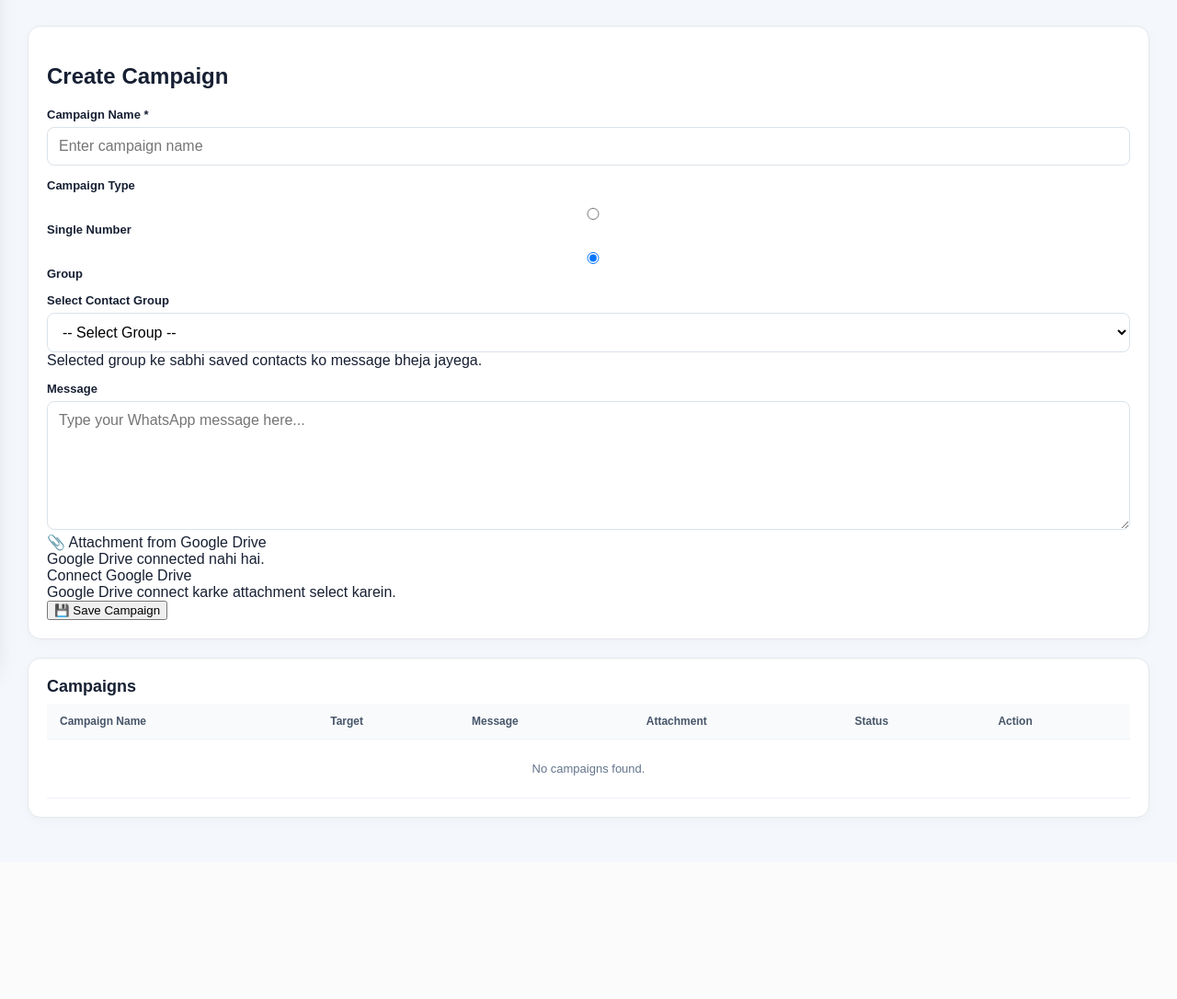
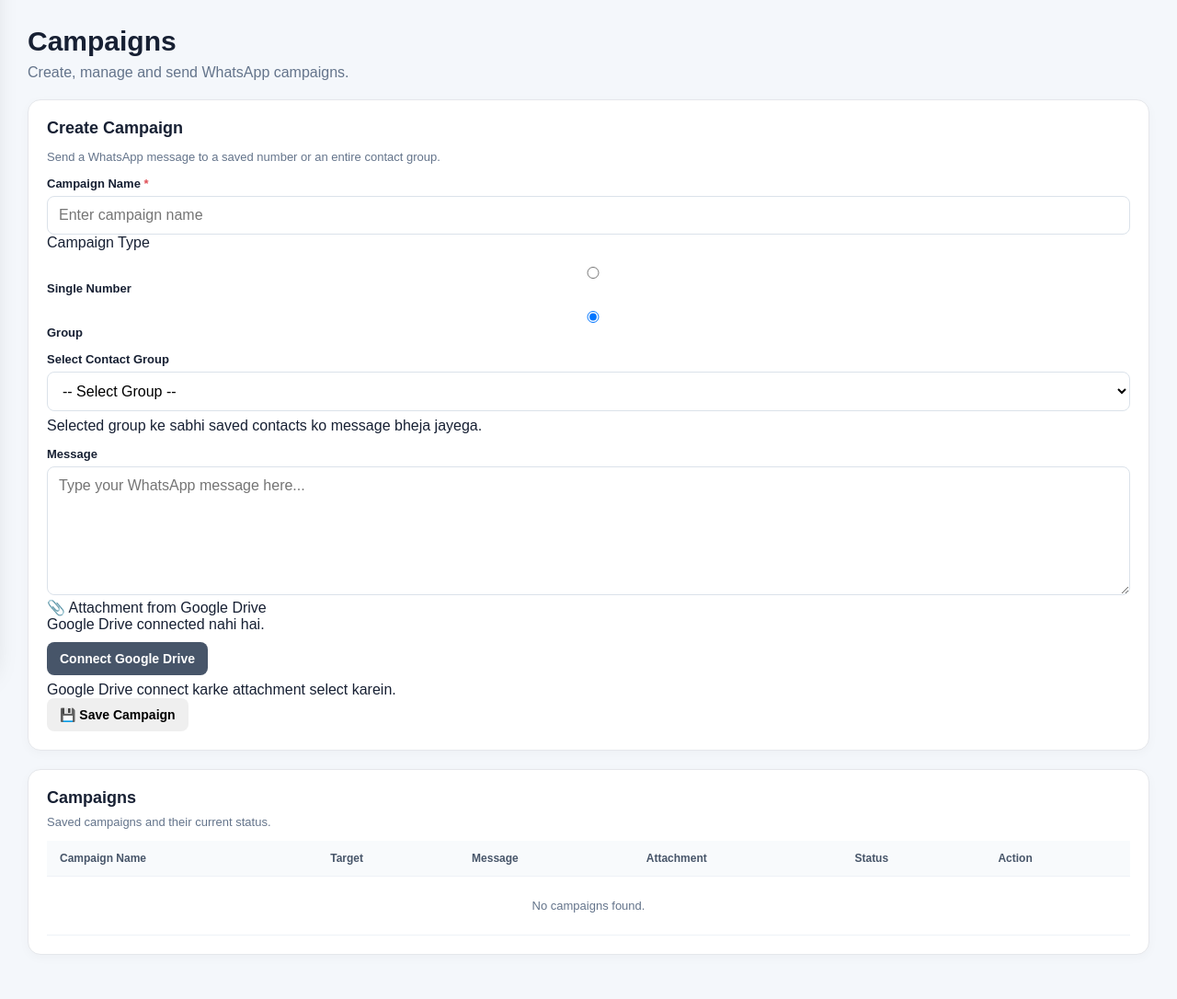
Before and after one commit to Margdarshak-india/deepaks-crm, a Flask app: template templates/campaigns.html in a window 1280 px wide. Shown: the part 68-1154 px from the top of the page at 92% size. Before the commit the page ends 957 px from the top, so only its background shows below. Run offline with Flask 3, Linux system fonts and the light colour scheme; the template is opened without the code that fills it, so the values that code supplies are empty; some libraries are stand-ins or nearby versions.

Commit message:
Update campaigns.html

```diff
--- a/templates/campaigns.html
+++ b/templates/campaigns.html
@@ -1,59 +1,74 @@
 {% extends "base.html" %}
-{% block title %}Campaigns - Margdarshak's CRM{% endblock %}{% block page_name %}Campaigns{% endblock %}{% block content %}
+{% block title %}Campaigns - Margdarshak's CRM{% endblock %}
+{% block content %}
+<div class="heading"><h1>Campaigns</h1><p>Create, manage and send WhatsApp campaigns.</p></div>
 
-<div class="card">
-<h1>Create Campaign</h1>
+<div class="card campaign-card">
+<h2>Create Campaign</h2><p class="muted">Send a WhatsApp message to a saved number or an entire contact group.</p>
+<form method="POST" action="{{ url_for('campaigns') }}" id="campaignForm">
+<div class="form-section">
+<label for="name">Campaign Name <span style="color:#df4d55">*</span></label>
+<input type="text" id="name" name="name" placeholder="Enter campaign name" required>
+</div>
 
-<form method="POST" action="{{ url_for('campaigns') }}" id="campaignForm">
-<label for="name">Campaign Name <span class="required">*</span></label>
-<input type="text" id="name" name="name" placeholder="Enter campaign name" required>
-<label>Campaign Type</label>
+<div class="form-section">
+<div class="section-title">Campaign Type</div>
 <div class="campaign-type">
 <label><input type="radio" name="campaign_type" value="single" id="singleRadio" onchange="changeCampaignType()"> Single Number</label>
 <label><input type="radio" name="campaign_type" value="group" id="groupRadio" checked onchange="changeCampaignType()"> Group</label>
 </div>
+
 <div id="groupBox" class="target-box">
 <label for="group_name">Select Contact Group</label>
 <select name="group_name" id="group_name"><option value="">-- Select Group --</option>{% for group in groups %}<option value="{{ group }}">{{ group }}</option>{% endfor %}</select>
-<div class="hint">Selected group ke sabhi saved contacts ko message bheja jayega.</div>
+<div class="hint" style="margin-top:7px">Selected group ke sabhi saved contacts ko message bheja jayega.</div>
 </div>
+
 <div id="singleBox" class="single-mode" style="display:none;">
 <label for="target_mode">Select Number</label>
 <select name="target_mode" id="target_mode" onchange="changeSingleMode()"><option value="saved">Select from Saved Contacts</option><option value="manual">Enter Number Manually</option></select>
 <div id="savedContactBox" class="saved-contact-box">
 <label for="single_number">Select Contact</label>
 <select name="single_number" id="single_number"><option value="">-- Select Contact --</option>{% for contact in contacts %}<option value="{{ contact.phone }}">{{ contact.name }} - {{ contact.phone }}</option>{% endfor %}</select>
-<div class="hint">Saved contact select karein.</div>
+<div class="hint" style="margin-top:7px">Saved contact select karein.</div>
 </div>
 <div id="manualBox" class="manual-box" style="display:none;">
 <label for="manual_number">WhatsApp Number</label>
 <input type="text" name="manual_number" id="manual_number" placeholder="Example: 919977483335" inputmode="numeric">
-<div class="hint">Country code ke saath poora WhatsApp number dalein.</div>
+<div class="hint" style="margin-top:7px">Country code ke saath poora WhatsApp number dalein.</div>
 <div class="manual-note">Manual number Contacts mein save hona zaroori nahi hai. Send karte waqt directly is number par message jayega.</div>
 </div>
 </div>
+</div>
+
+<div class="form-section">
 <label for="message">Message</label>
 <textarea name="message" id="message" placeholder="Type your WhatsApp message here..."></textarea>
-<div class="attachment-box">
+</div>
+
+<div class="form-section">
+<div class="attachment-box" style="margin-top:0">
 <div class="attachment-header">📎 Attachment from Google Drive</div>
 {% if google_connected is defined and google_connected %}<div class="drive-status">✓ Google Drive connected</div>{% else %}<div class="hint">Google Drive connected nahi hai.</div>{% endif %}
 {% if drive_error %}<div class="flash">Google Drive Error: {{ drive_error }}</div>{% endif %}
 {% if not drive_files %}
-<div class="drive-connect"><a href="{{ url_for('google_drive') }}">Connect Google Drive</a></div>
-<div class="hint">Google Drive connect karke attachment select karein.</div>
+<div style="margin-top:10px"><a class="btn gray" href="{{ url_for('google_drive') }}">Connect Google Drive</a></div>
+<div class="hint" style="margin-top:7px">Google Drive connect karke attachment select karein.</div>
 {% else %}
 <label for="drive_file_id">Select Attachment</label>
 <select name="drive_file_id" id="drive_file_id" onchange="selectDriveFile()"><option value="">-- No Attachment --</option>{% for file in drive_files %}<option value="{{ file.id }}" data-name="{{ file.name }}" data-mime="{{ file.mimeType }}">{{ file.name }}</option>{% endfor %}</select>
 <input type="hidden" name="drive_file_name" id="drive_file_name"><input type="hidden" name="drive_mime_type" id="drive_mime_type">
 <div id="selectedFile" class="selected-file"></div>
-<div class="hint">Google Drive se image, PDF, document, video, audio ya supported file select kar sakte hain.</div>
+<div class="hint" style="margin-top:7px">Google Drive se image, PDF, document, video, audio ya supported file select kar sakte hain.</div>
 {% endif %}
 </div>
-<div class="button-row"><button type="submit" class="primary">💾 Save Campaign</button></div>
+<div class="button-row"><button type="submit" class="btn primary">💾 Save Campaign</button></div>
+</div>
 </form>
 </div>
-<div class="card">
-<h2>Campaigns</h2>
+
+<div class="table-card">
+<h2>Campaigns</h2><p class="muted" style="margin-top:0">Saved campaigns and their current status.</p>
 <div class="campaign-table-wrapper"><table>
 <thead><tr><th>Campaign Name</th><th>Target</th><th>Message</th><th>Attachment</th><th>Status</th><th>Action</th></tr></thead>
 <tbody>
@@ -63,20 +78,21 @@
 <td><strong>{{ row.name }}</strong>{% if row.created_at %}<div class="hint">{{ row.created_at }}</div>{% endif %}</td>
 <td>{% if row.target_type == 'single' %}📱 {{ row.target_phone }}{% elif row.group_name and row.group_name.startswith('__SINGLE__:') %}📱 {{ row.group_name.replace('__SINGLE__:', '') }}{% else %}👥 {{ row.group_name or '—' }}{% endif %}</td>
 <td><div class="message-preview">{% if row.message %}{{ row.message }}{% else %}<span class="hint">No message</span>{% endif %}</div></td>
-<td>{% if row.drive_file_name %}📎<div class="attachment-name">{{ row.drive_file_name }}</div>{% elif row.drive_file_id %}📎 Attachment{% else %}<span class="hint">No attachment</span>{% endif %}</td>
+<td>{% if row.drive_file_name %}📎 <div class="attachment-name">{{ row.drive_file_name }}</div>{% elif row.drive_file_id %}📎 Attachment{% else %}<span class="hint">No attachment</span>{% endif %}</td>
 <td>{% set status=(row.status or 'Draft')|lower %}{% if status == 'failed' %}<span class="status failed">Failed</span>{% elif status == 'partial' %}<span class="status partial">Partial</span>{% elif status == 'draft' %}<span class="status draft">Draft</span>{% else %}<span class="status">{{ row.status or 'Draft' }}</span>{% endif %}</td>
-<td><div class="actions"><form method="POST" action="{{ url_for('send_campaign', cid=row.id) }}" onsubmit="return confirm('Send this campaign now?');"><button type="submit" class="send">Send</button></form><form method="POST" action="{{ url_for('delete_campaign', cid=row.id) }}" onsubmit="return confirm('Delete this campaign?');"><button type="submit" class="danger">Delete</button></form></div></td>
+<td><div class="actions"><form method="POST" action="{{ url_for('send_campaign', cid=row.id) }}" onsubmit="return confirm('Send this campaign now?');"><button type="submit" class="btn send">Send</button></form><form method="POST" action="{{ url_for('delete_campaign', cid=row.id) }}" onsubmit="return confirm('Delete this campaign?');"><button type="submit" class="btn danger">Delete</button></form></div></td>
 </tr>
 {% endfor %}
 {% else %}<tr><td colspan="6" class="empty">No campaigns found.</td></tr>{% endif %}
 </tbody></table></div>
 </div>
-</div>
 {% endblock %}
-{% block scripts %}<script>
-function changeCampaignType(){const s=document.getElementById('singleRadio'),g=document.getElementById('groupRadio'),sb=document.getElementById('singleBox'),gb=document.getElementById('groupBox');if(s.checked){sb.style.display='block';gb.style.display='none';document.getElementById('group_name').value='';changeSingleMode()}else{sb.style.display='none';gb.style.display='block';document.getElementById('single_number').value='';document.getElementById('manual_number').value='';}}
+
+{% block scripts %}
+<script>
+function changeCampaignType(){const s=document.getElementById('singleRadio'),sb=document.getElementById('singleBox'),gb=document.getElementById('groupBox');if(s.checked){sb.style.display='block';gb.style.display='none';document.getElementById('group_name').value='';changeSingleMode()}else{sb.style.display='none';gb.style.display='block';document.getElementById('single_number').value='';document.getElementById('manual_number').value=''}}
 function changeSingleMode(){const m=document.getElementById('target_mode').value,a=document.getElementById('savedContactBox'),b=document.getElementById('manualBox');if(m==='manual'){a.style.display='none';b.style.display='block';document.getElementById('single_number').value=''}else{a.style.display='block';b.style.display='none';document.getElementById('manual_number').value=''}}
 function selectDriveFile(){const s=document.getElementById('drive_file_id');if(!s)return;const o=s.options[s.selectedIndex],n=document.getElementById('drive_file_name'),m=document.getElementById('drive_mime_type'),d=document.getElementById('selectedFile');if(!o||!o.value){n.value='';m.value='';d.style.display='none';d.textContent='';return}n.value=o.dataset.name||'';m.value=o.dataset.mime||'';d.textContent='📎 Selected: '+(o.dataset.name||'');d.style.display='block'}
-document.addEventListener('DOMContentLoaded',function(){changeCampaignType();selectDriveFile()});
-document.getElementById('campaignForm').addEventListener('submit',function(e){if(document.getElementById('singleRadio').checked){const m=document.getElementById('target_mode').value;if(m==='saved'&&!document.getElementById('single_number').value.trim()){alert('Please select a saved contact.');e.preventDefault();return false}if(m==='manual'&&!document.getElementById('manual_number').value.trim()){alert('Please enter a WhatsApp number.');e.preventDefault();return false}}return true});
-</script>{% endblock %}
+document.addEventListener('DOMContentLoaded',function(){changeCampaignType();selectDriveFile();const form=document.getElementById('campaignForm');if(form)form.addEventListener('submit',function(e){if(document.getElementById('singleRadio').checked){const m=document.getElementById('target_mode').value;if(m==='saved'&&!document.getElementById('single_number').value.trim()){alert('Please select a saved contact.');e.preventDefault();return false}if(m==='manual'&&!document.getElementById('manual_number').value.trim()){alert('Please enter a WhatsApp number.');e.preventDefault();return false}}return true})});
+</script>
+{% endblock %}
```
